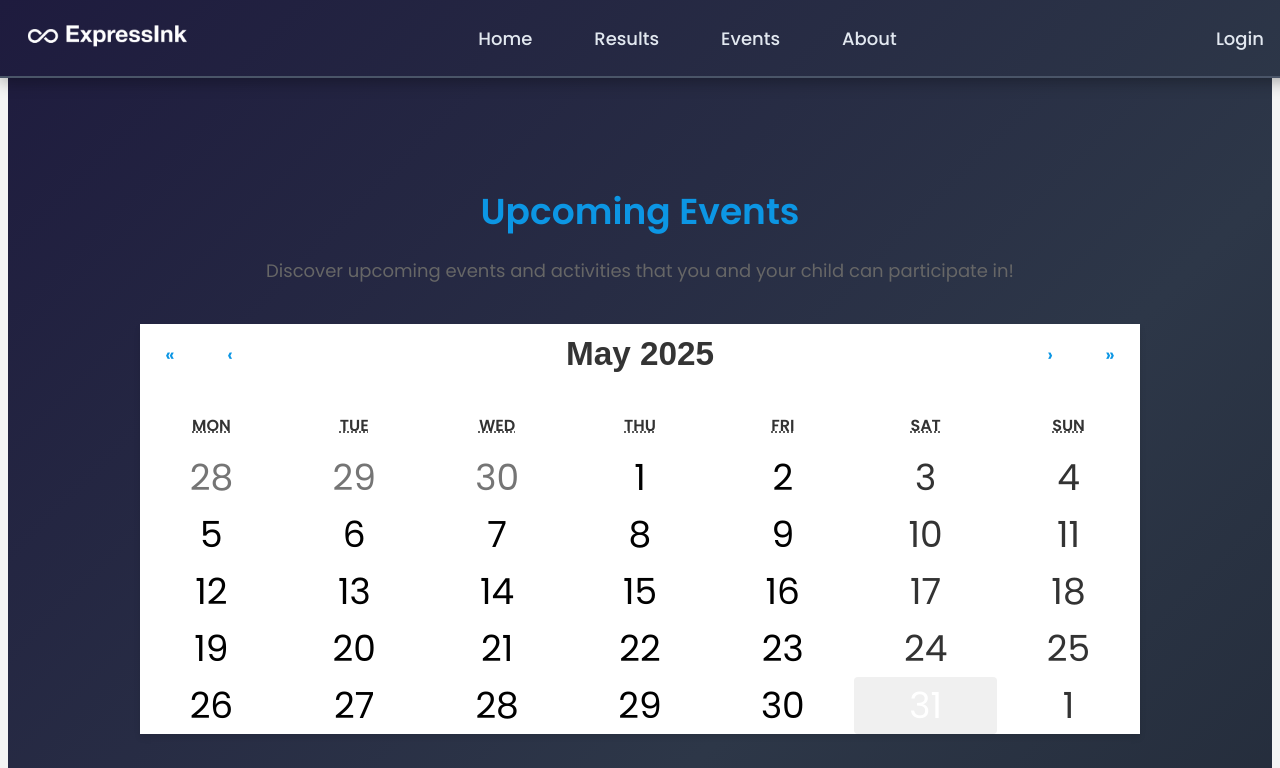
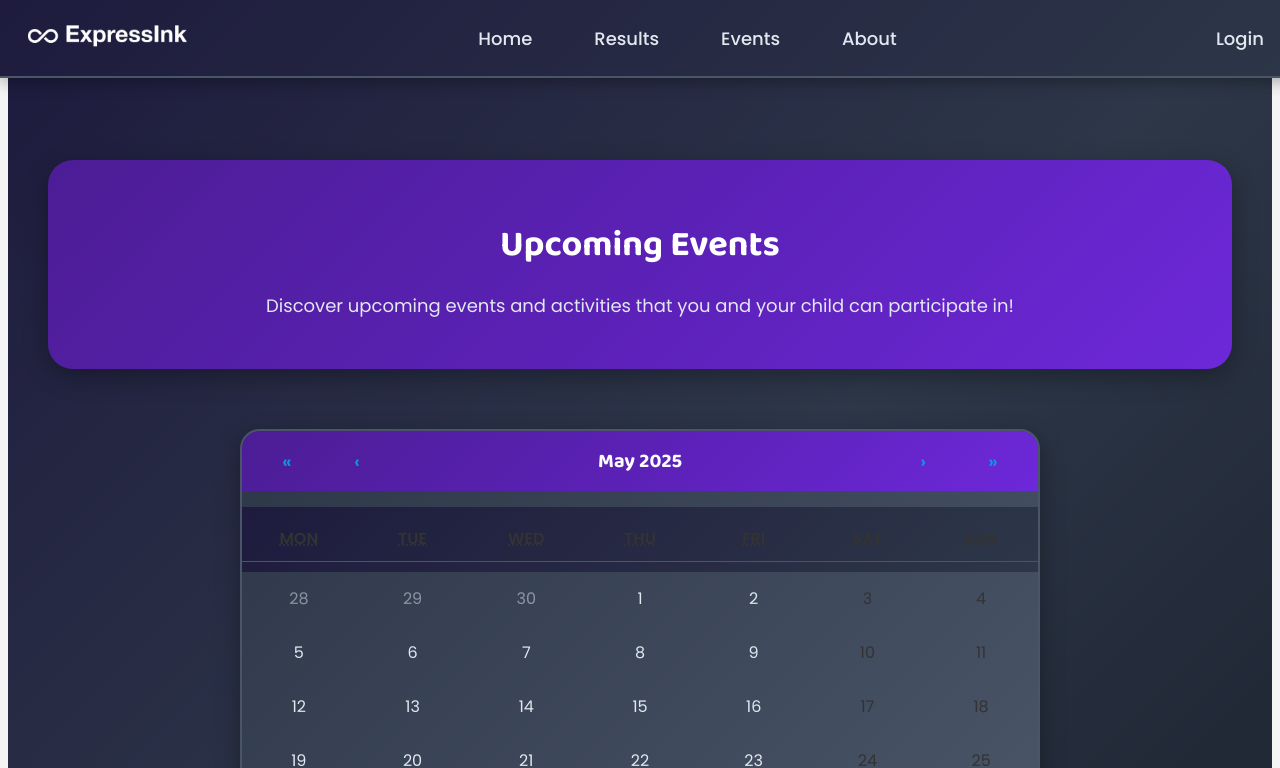
Before and after one commit to Aadhavsb/ExpressInk, a React (Create React App) app in the folder frontend/image-upload-react/: page /Events in a window 1280 px wide. Shown: the top 768 px of the page. Built offline with nearby package versions, Linux system fonts and the light colour scheme.

Commit message:
events page changes

```diff
--- a/frontend/image-upload-react/src/pages/Calendar.css
+++ b/frontend/image-upload-react/src/pages/Calendar.css
@@ -1,10 +1,13 @@
 .react-calendar {
   width: 100%;
   max-width: 100%;
-  background: white;
-  border: 1px solid #a0a096;
-  font-family: 'Arial', 'Helvetica', sans-serif;
+  background: linear-gradient(135deg, #2d3748 0%, #4a5568 100%);
+  border: 2px solid #4a5568;
+  border-radius: 20px;
+  font-family: 'Poppins', sans-serif;
   line-height: 1.5em;
+  box-shadow: 0 8px 25px rgba(0, 0, 0, 0.3);
+  overflow: hidden;
 }
 
 .react-calendar--doubleView {
@@ -44,32 +47,46 @@
   display: flex;
   height: 60px;
   margin-bottom: 1em;
+  background: linear-gradient(135deg, #4c1d95 0%, #5b21b6 50%, #6d28d9 100%);
+  padding: 0 10px;
 }
 
 .react-calendar__navigation button {
   min-width: 60px;
   background: none;
+  color: #ffffff;
+  font-weight: bold;
+  font-size: 16px;
+  border-radius: 10px;
+  margin: 5px;
+  transition: all 0.3s ease;
 }
 
 .react-calendar__navigation button:disabled {
-  background-color: #f0f0f0;
+  background-color: rgba(255, 255, 255, 0.1);
+  color: rgba(255, 255, 255, 0.5);
 }
 
 .react-calendar__navigation button:enabled:hover,
 .react-calendar__navigation button:enabled:focus {
-  background-color: #e6e6e6;
+  background-color: rgba(255, 255, 255, 0.2);
+  transform: scale(1.05);
 }
 
 .react-calendar__month-view__weekdays {
   text-align: center;
   text-transform: uppercase;
   font: inherit;
-  font-size: 1.5em;
+  font-size: 14px;
   font-weight: bold;
+  background: linear-gradient(135deg, #1e1b3e 0%, #2d3748 100%);
+  color: #a855f7;
+  padding: 10px 0;
 }
 
 .react-calendar__month-view__weekdays__weekday {
   padding: 0.5em;
+  border-bottom: 1px solid #4a5568;
 }
 
 .react-calendar__month-view__weekNumbers .react-calendar__tile {
@@ -82,13 +99,14 @@
 }
 
 .react-calendar__month-view__days__day--weekend {
-  color: #0c96e4;
+  color: #e2e8f0;
 }
 
 .react-calendar__month-view__days__day--neighboringMonth,
 .react-calendar__decade-view__years__year--neighboringDecade,
 .react-calendar__century-view__decades__decade--neighboringCentury {
-  color: #757575;
+  color: #718096;
+  opacity: 0.5;
 }
 
 .react-calendar__year-view .react-calendar__tile,
@@ -99,68 +117,100 @@
 
 .react-calendar__tile {
   max-width: 100%;
-  padding: 25px 6.6667px;
+  padding: 20px 6.6667px;
   background: none;
   text-align: center;
   font: inherit;
-  font-size: 2em;
+  font-size: 16px;
+  color: #e2e8f0;
+  border: 1px solid transparent;
+  transition: all 0.3s ease;
+  position: relative;
 }
 
 .react-calendar__tile:disabled {
-  background-color: #f0f0f0;
-  color: #ababab;
+  background-color: rgba(116, 129, 141, 0.1);
+  color: #718096;
 }
 
 .react-calendar__month-view__days__day--neighboringMonth:disabled,
 .react-calendar__decade-view__years__year--neighboringDecade:disabled,
 .react-calendar__century-view__decades__decade--neighboringCentury:disabled {
-  color: #cdcdcd;
+  color: #4a5568;
 }
 
 .react-calendar__tile:enabled:hover,
 .react-calendar__tile:enabled:focus {
-  background-color: #e6e6e6;
+  background-color: rgba(168, 85, 247, 0.2);
+  border-color: #a855f7;
+  transform: scale(1.05);
 }
 
-.react-calendar__tile--now { /* this is on the today */
-  background: #ffffffce;
+.react-calendar__tile--now {
+  background: linear-gradient(135deg, #a855f7 0%, #9333ea 100%);
+  color: white;
+  border-radius: 10px;
+  font-weight: bold;
 }
 
 .react-calendar__tile--now:enabled:hover,
 .react-calendar__tile--now:enabled:focus {
-  background: #bebebe;
+  background: linear-gradient(135deg, #9333ea 0%, #7c3aed 100%);
+  transform: scale(1.1);
 }
 
 .react-calendar__tile--hasActive {
-  background: #76baff;
+  background: #6366f1;
+  color: white;
+  border-radius: 8px;
 }
 
 .react-calendar__tile--hasActive:enabled:hover,
 .react-calendar__tile--hasActive:enabled:focus {
-  background: #a9d4ff;
+  background: #4f46e5;
 }
 
 .react-calendar__tile--active {
-  background: #0c96e4;
+  background: linear-gradient(135deg, #4c1d95 0%, #5b21b6 100%);
   color: white;
+  border-radius: 10px;
+  font-weight: bold;
+  box-shadow: 0 4px 15px rgba(168, 85, 247, 0.4);
 }
 
 .react-calendar__tile--active:enabled:hover,
 .react-calendar__tile--active:enabled:focus {
-  background: #559dd7ad;
-} /* this stuff click hold on click <---------------------------- */
+  background: linear-gradient(135deg, #5b21b6 0%, #6d28d9 100%);
+  transform: scale(1.05);
+}
 
 .react-calendar--selectRange .react-calendar__tile--hover {
-  background-color: #e6e6e6;
+  background-color: rgba(168, 85, 247, 0.1);
 }
 
+/* Event indicator styling */
+.highlighted {
+  background: linear-gradient(135deg, #10b981 0%, #059669 100%) !important;
+  color: white !important;
+  border-radius: 10px !important;
+  font-weight: bold !important;
+  position: relative;
+}
 
+.highlighted::after {
+  content: '•';
+  position: absolute;
+  top: 2px;
+  right: 4px;
+  color: #fbbf24;
+  font-size: 12px;
+  font-weight: bold;
+}
 
-
-
-.react-calendar__navigation__label__labelText, react-calendar__navigation__label__labelText--from{
-font-size: 25pt;
-font-weight: 850;
-font-family: 'Arial';
-color: rgb(52, 52, 52);
+.react-calendar__navigation__label__labelText,
+.react-calendar__navigation__label__labelText--from {
+  font-size: 20px;
+  font-weight: bold;
+  font-family: 'Baloo 2', cursive;
+  color: #ffffff;
 }
--- a/frontend/image-upload-react/src/pages/Events.css
+++ b/frontend/image-upload-react/src/pages/Events.css
@@ -1,46 +1,45 @@
 .events-container {
-  max-width: 1000px;
+  max-width: 1200px;
   margin: 0 auto 50px;
-  padding: 90px 20px 20px; /* Added top padding for fixed navbar */
-  font-family: "Poppins", "Quicksand", "Nunito", "Segoe UI", "Roboto",
-    sans-serif;
-  color: #333;
+  padding: 90px 40px 40px;
+  font-family: 'Poppins', sans-serif;
+  color: #e2e8f0;
+  background: linear-gradient(135deg, #1e1b3e 0%, #2d3748 50%, #1a202c 100%);
+  min-height: 100vh;
 }
 
 .events-header {
   text-align: center;
-  margin-bottom: 40px;
+  margin-bottom: 60px;
+  padding: 2rem 1rem;
+  background: linear-gradient(135deg, #4c1d95 0%, #5b21b6 50%, #6d28d9 100%);
+  border-radius: 25px;
+  box-shadow: 0 8px 25px rgba(0, 0, 0, 0.3);
 }
 
 .events-title {
   font-size: 36px;
   font-weight: bold;
-  color: #0c96e4;
+  color: #ffffff;
   margin-bottom: 10px;
-  font-family: "Poppins", "Quicksand", "Nunito", "Segoe UI", "Roboto",
-    sans-serif;
+  font-family: 'Baloo 2', cursive;
 }
 
 .events-description {
   font-size: 18px;
-  color: #666666;
-  font-family: "Poppins", "Quicksand", "Nunito", "Segoe UI", "Roboto",
-    sans-serif;
+  color: #e2e8f0;
+  font-family: 'Poppins', sans-serif;
 }
 
 .calendar-container {
-  margin-bottom: 30px;
+  margin-bottom: 40px;
+  display: flex;
+  justify-content: center;
 }
 
 .calendar-container .react-calendar {
   width: 100%;
-  max-width: 100%;
-  background-color: #fff;
-  border: none;
-  font-family: "Poppins", "Quicksand", "Nunito", "Segoe UI", "Roboto",
-    sans-serif;
-  font-size: 18px;
-  box-shadow: 0 4px 6px rgba(0, 0, 0, 0.1);
+  max-width: 800px;
 }
 
 .calendar-container .react-calendar__navigation button {
```
